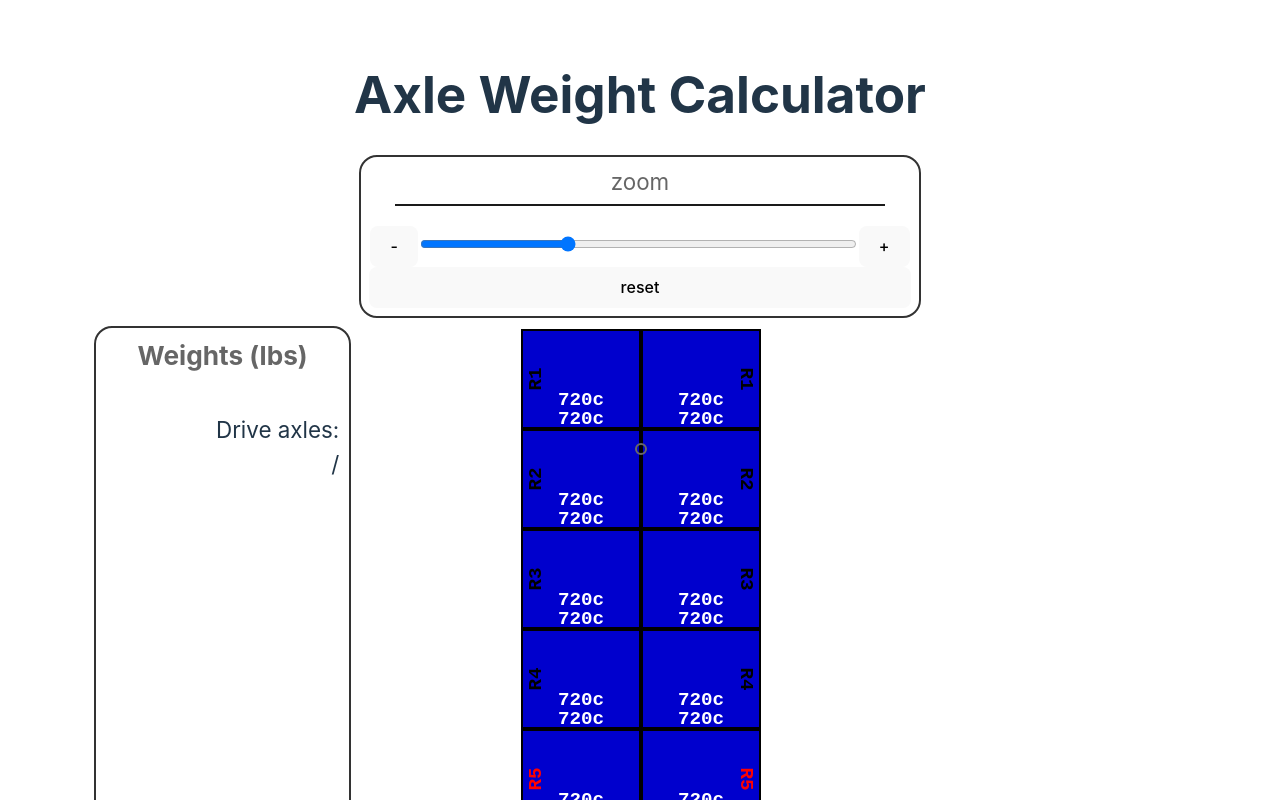
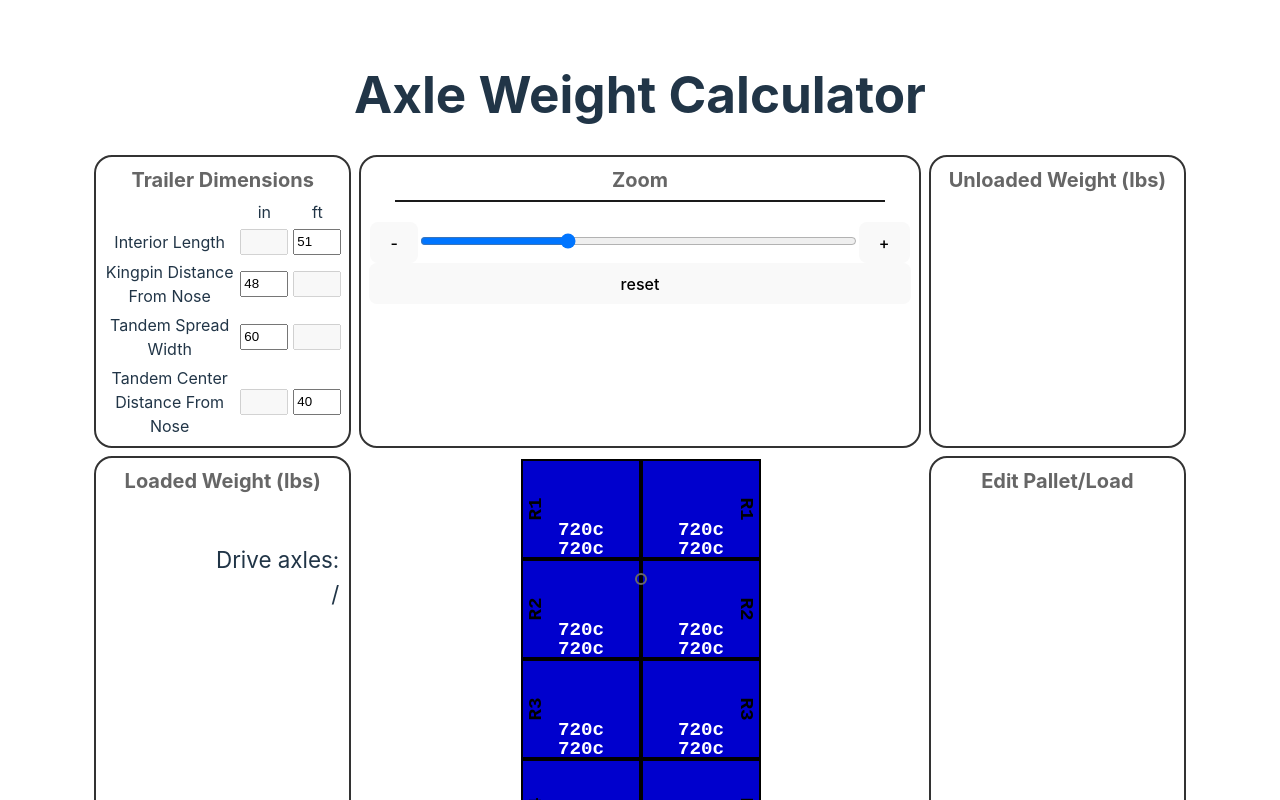
Before and after one commit to PTLux1517/axle-weight-calculator, a React (Vite) app: page / in a window 1280 px wide. Shown: the top 800 px of the page. Built offline with nearby package versions, Linux system fonts and the light colour scheme.

Commit message:
in progress

```diff
--- a/src/App.css
+++ b/src/App.css
@@ -15,13 +15,22 @@ main {
       border-radius: 16px;
       padding: 8px;
    }
-   #weights-container {
+   #trailer-dimensions-container {
+      display: grid;
+      grid-template-columns: 3fr 1fr 1fr;
+      align-items: center;
+      grid-gap: 5px;
+      & h3 {
+        align-self: start;
+      }
+      & input {
+         width: 40px;
+         height: 20px;
+      }
+   }
+   #loaded-weight-container {
       position: relative;
       font-size: 1.4em;
-      & h3 {
-         color: hsl(0,0%,40%);
-         margin: 0;
-      }
       > div {
          position: absolute;
          text-align: right;
@@ -34,10 +43,6 @@ main {
       padding: 8px;
       display: flex;
       flex-direction: column;
-      & label {
-         color: hsl(0,0%,40%);
-         font-size: 1.4em;
-      }
       #zoom-slider {
          width: calc(100% - 4.8em - 41px);
       }
@@ -54,10 +59,9 @@ hr {
    margin-bottom: 20px;
 }
 
-.card {
-  padding: 2em;
+h3, #zoom-label {
+   color: hsl(0,0%,40%);
+   margin: 0;
+   font-size: 20px;
+   font-weight: bold;
 }
-
-.read-the-docs {
-  color: #888;
-}
--- a/src/App.tsx
+++ b/src/App.tsx
@@ -14,6 +14,10 @@ function App() {
 
    function toInches(feet:number):number {
       return 12*feet;
+   }
+
+   function toFeet(inches:number):number {
+      return Math.round(2*inches/12.0)/2;
    }
 
    function setZoomSlider(newZoom:number) {
@@ -235,11 +239,25 @@ function App() {
          <h1>Axle Weight Calculator</h1>
          <main>
             {/* ----------------------------------------------------------------- COLUMN 1 ----------------------------------------------------------------- */}
-            <div className={"no-border"} style={{gridRow: 1, gridColumn: 1}}>
-
+            <div id={"trailer-dimensions-container"} style={{gridRow: 1, gridColumn: 1}}>
+               <h3 style={{gridColumn: "1/4"}}>Trailer Dimensions</h3>
+               <div style={{gridColumn: 2}}>in</div>
+               <div style={{gridColumn: 3}}>ft</div>
+               <label style={{gridColumn: 1}} htmlFor={"interior-length-in"}>Interior Length</label>
+               <input style={{gridColumn: 2}} type={"number"} id={"interior-length-in"} name={"interior-length-in"} disabled/>
+               <input style={{gridColumn: 3}} type={"number"} id={"interior-length-ft"} name={"interior-length-ft"} step={0.5} min={48} max={53} defaultValue={toFeet(sampleTrailer.interiorLength)}/>
+               <label style={{gridColumn: 1}} htmlFor={"kingpin-distance-from-nose-in"}>Kingpin Distance From Nose</label>
+               <input style={{gridColumn: 2}} type={"number"} id={"kingpin-distance-from-nose-in"} name={"kingpin-distance-from-nose-in"} step={1} min={12} max={96} defaultValue={sampleTrailer.kingpinDistanceFromNose}/>
+               <input style={{gridColumn: 3}} type={"number"} id={"kingpin-distance-from-nose-ft"} name={"kingpin-distance-from-nose-ft"} disabled/>
+               <label style={{gridColumn: 1}} htmlFor={"tandem-spread-width-in"}>Tandem Spread Width</label>
+               <input style={{gridColumn: 2}} type={"number"} id={"tandem-spread-width-in"} name={"tandem-spread-width-in"} step={1} min={36} max={240} defaultValue={sampleTrailer.tandemSpreadWidth}/>
+               <input style={{gridColumn: 3}} type={"number"} id={"tandem-spread-width-ft"} name={"tandem-spread-width-ft"} disabled/>
+               <label style={{gridColumn: 1}} htmlFor={"tandem-center-distance-from-nose-in"}>Tandem Center Distance From Nose</label>
+               <input style={{gridColumn: 2}} type={"number"} id={"tandem-center-distance-from-nose-in"} name={"tandem-center-distance-from-nose-in"} disabled/>
+               <input style={{gridColumn: 3}} type={"number"} id={"tandem-center-distance-from-nose-ft"} name={"tandem-center-distance-from-nose-ft"} step={0.5} min={36} max={48} defaultValue={toFeet(sampleTrailer.tandemCenterDistanceFromNose)}/>
             </div>
-            <div id={"weights-container"} style={{gridRow: 2, gridColumn: 1}}>
-               <h3>Weights (lbs)</h3>
+            <div id={"loaded-weight-container"} style={{gridRow: 2, gridColumn: 1}}>
+               <h3>Loaded Weight (lbs)</h3>
                <div id={"drive-weight"} style={{top: zoom*sampleTrailer.kingpinDistanceFromNose - 35}}>Drive axles:<br/>{} / {}</div>
                <div id={"front-tandem-weight"} style={{top: frontTandAxlePos - 35}}>Trailer axle:<br/>{} / {}</div>
                <div id={"rear-tandem-weight"} style={{top: rearTandAxlePos - 35}}>Trailer axle:<br/>{} / {}</div>
@@ -247,7 +265,7 @@ function App() {
             </div>
             {/* ----------------------------------------------------------------- COLUMN 2 ----------------------------------------------------------------- */}
             <div id={"zoom-container"} style={{gridRow: 1, gridColumn: 2}}>
-               <label htmlFor={"zoom"}>zoom</label>
+               <label id={"zoom-label"} htmlFor={"zoom"}>Zoom</label>
                <hr/>
                <div>
                   <button onClick={() => {
@@ -273,8 +291,12 @@ function App() {
             </div>
             <canvas id={"load-diagram"} className={"no-border"} width={toInches(8)*zoom} height={sampleTrailer.interiorLength*zoom} style={{margin: "0 calc(50% - "+(O.Straight.L*zoom)+"px)", gridRow: 2, gridColumn: 2}}/>
             {/* ----------------------------------------------------------------- COLUMN 3 ----------------------------------------------------------------- */}
-            <div className={"no-border"} style={{gridRow: 1, gridColumn: 3}}></div>
-            <div className={"no-border"} style={{gridRow: 2, gridColumn: 3}}></div>
+            <div id={"unloaded-weight-container"} style={{gridRow: 1, gridColumn: 3}}>
+               <h3>Unloaded Weight (lbs)</h3>
+            </div>
+            <div id={"editor-container"} style={{gridRow: 2, gridColumn: 3}}>
+               <h3>Edit Pallet/Load</h3>
+            </div>
          </main>
       </>
    )
```
